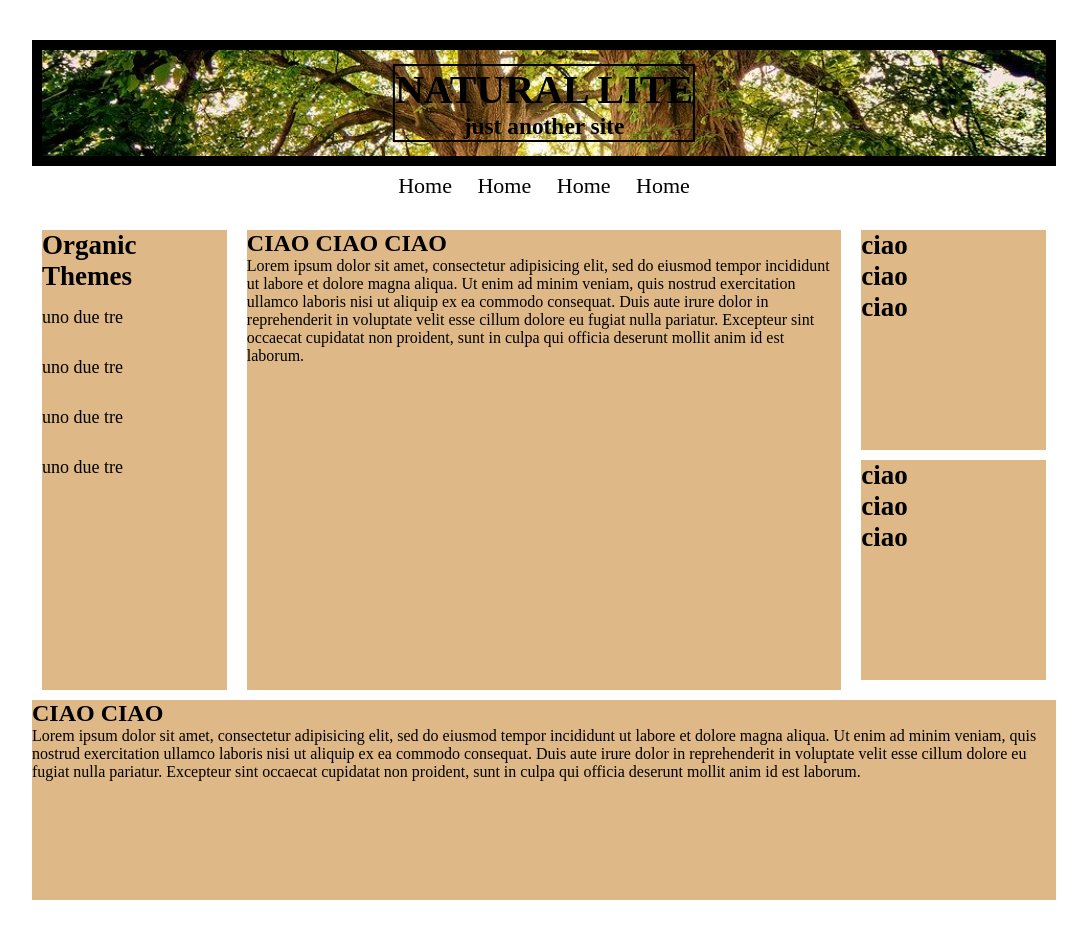
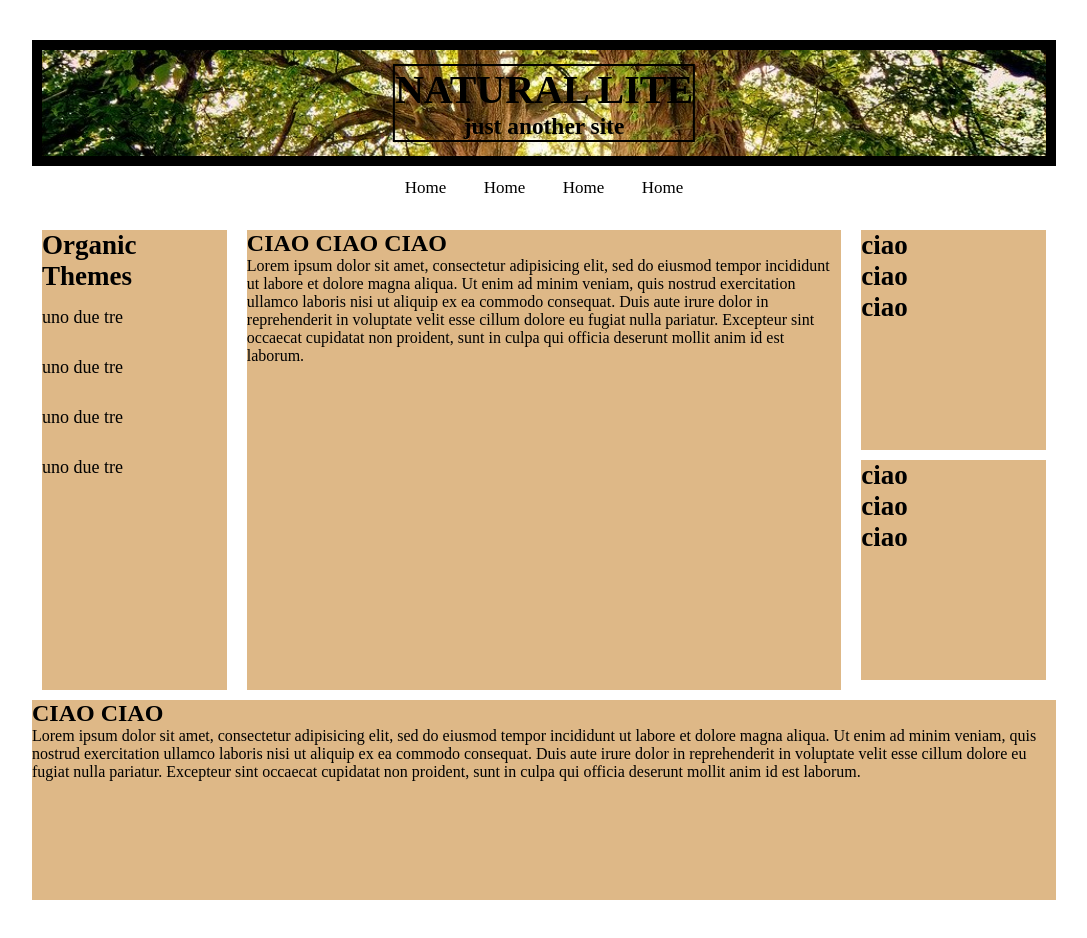
Before and after one commit to Ivan1005/htmlcss-struttura-wp, a plain HTML site: page index.html in a window 1280 px wide. Shown: the whole page, without its empty margins (96-1183 px from the left). Drawn offline with Linux system fonts and the light colour scheme.

Commit message:
aggiunto menu con  link

```diff
--- a/css/style.css
+++ b/css/style.css
@@ -69,9 +69,18 @@
   transform: translate(-50% , -50%);
   font-size: 22px;
 }
-.text {
+.absolute a:hover {
+  background: #ddd;
+  color: black;
+}
+
+.absolute a {
   display: inline;
-  margin: 0 10px;
+  color: black;
+  text-align: center;
+  padding: 14px 16px;
+  text-decoration: none;
+  font-size: 17px;
 }
 
 .center {
--- a/index.html
+++ b/index.html
@@ -17,10 +17,10 @@
         </div>
         <div class="menu">
           <div class="absolute">
-              <div class="text">Home</div>
-              <div class="text">Home</div>
-              <div class="text">Home</div>
-              <div class="text">Home</div>
+              <a class="text" href="#">Home</a>
+              <a class="text" href="#">Home</a>
+              <a class="text" href="#">Home</a>
+              <a class="text" href="#">Home</a>
           </div>
         </div>
       </header>
```
